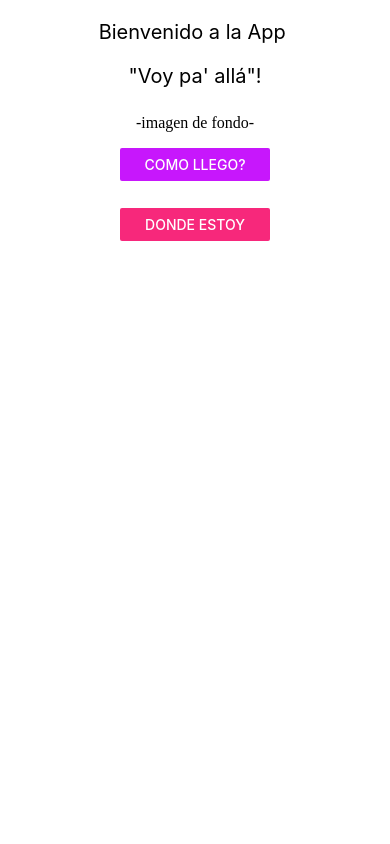
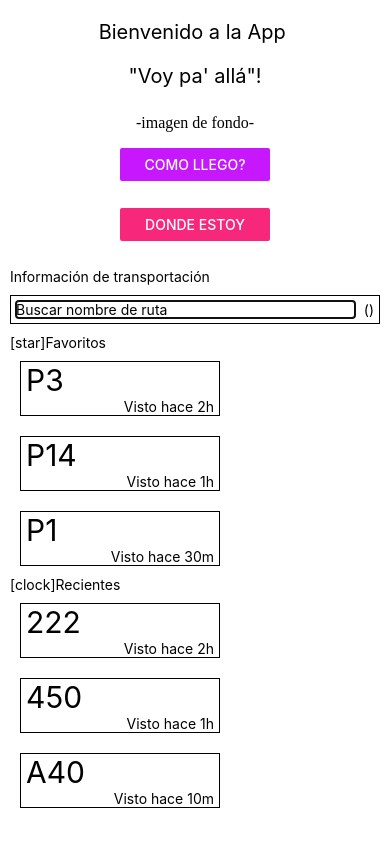
Before and after one commit to mariseltm/VoyPaAlla, a React Native app: screen / in a window 390 px wide. Built offline with nearby package versions, Linux system fonts and the light colour scheme.

Commit message:
Test component in MainScreen

```diff
--- a/screens/MainScreen.js
+++ b/screens/MainScreen.js
@@ -12,6 +12,7 @@ import Card from '../components/Card';
 import Colors from '../constants/colors';
 import Input from '../components/Input';
 import NumberContainer from '../components/NumberContainer';
+import InfoRoutes from '../components/InfoRoutes';
 
 const MainScreen = props => {
     const [enteredValue, setEnteredValue] = useState('');
@@ -71,6 +72,8 @@ const MainScreen = props => {
                     <View style={styles.button}><Button title="Como llego?" onPress={resetInputHandler} color={Colors.accent} /></View>
                     <View style={styles.button}><Button title="Donde estoy" onPress={confirmInputHandler} color={Colors.primary} /></View>
                 </View>
+
+                <InfoRoutes></InfoRoutes>
             </View>
         </TouchableWithoutFeedback>
     );
@@ -97,7 +100,6 @@ const styles = StyleSheet.create({
         width: '100%',
         justifyContent: 'space-between',
         paddingHorizontal: 25,
-        textAlign: 'center',
         alignItems: 'center'
     },
     button: {
@@ -106,7 +108,6 @@ const styles = StyleSheet.create({
     },
     input: {
         width: 50,
-        textAlign: 'center'
     },
     summaryContainer: {
         marginTop: 20,
```
